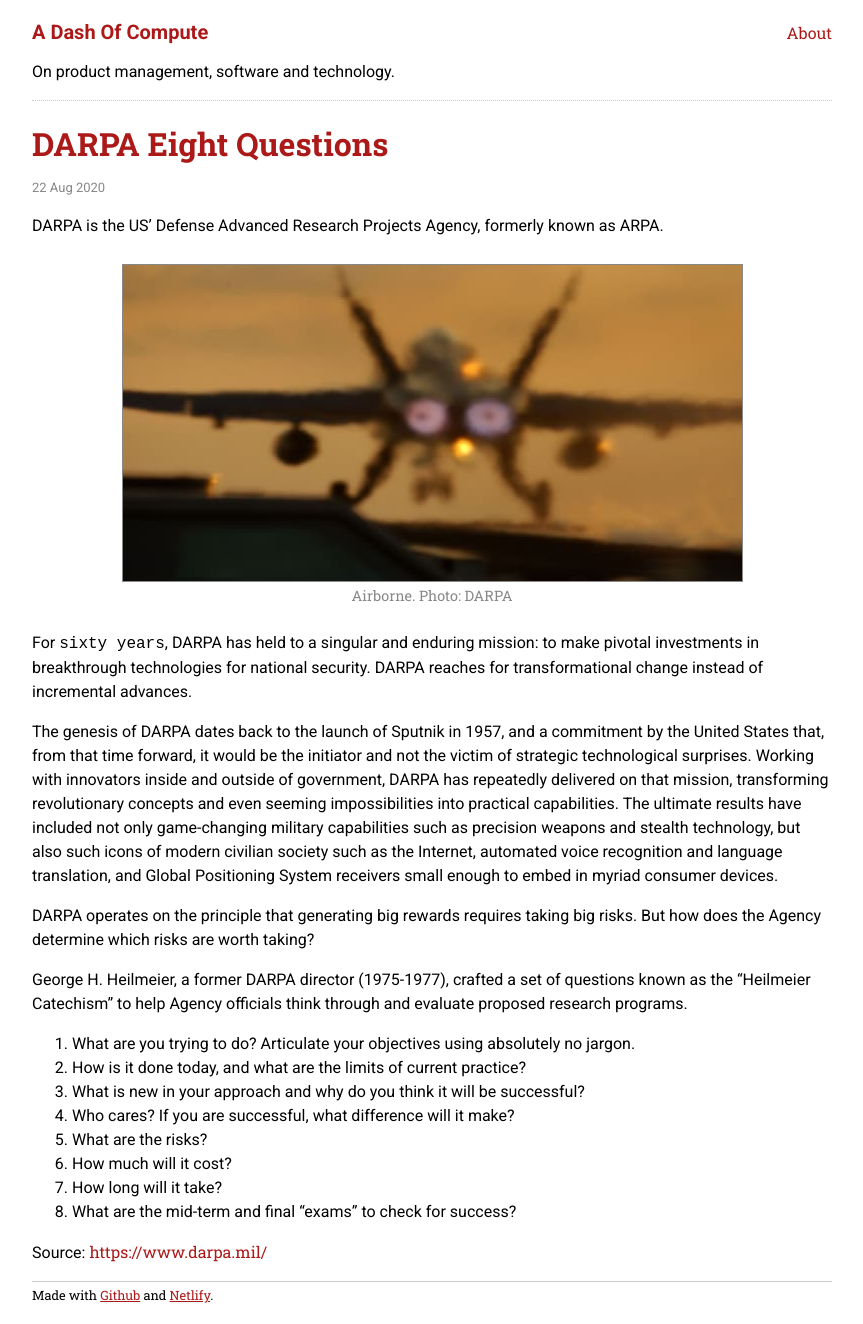
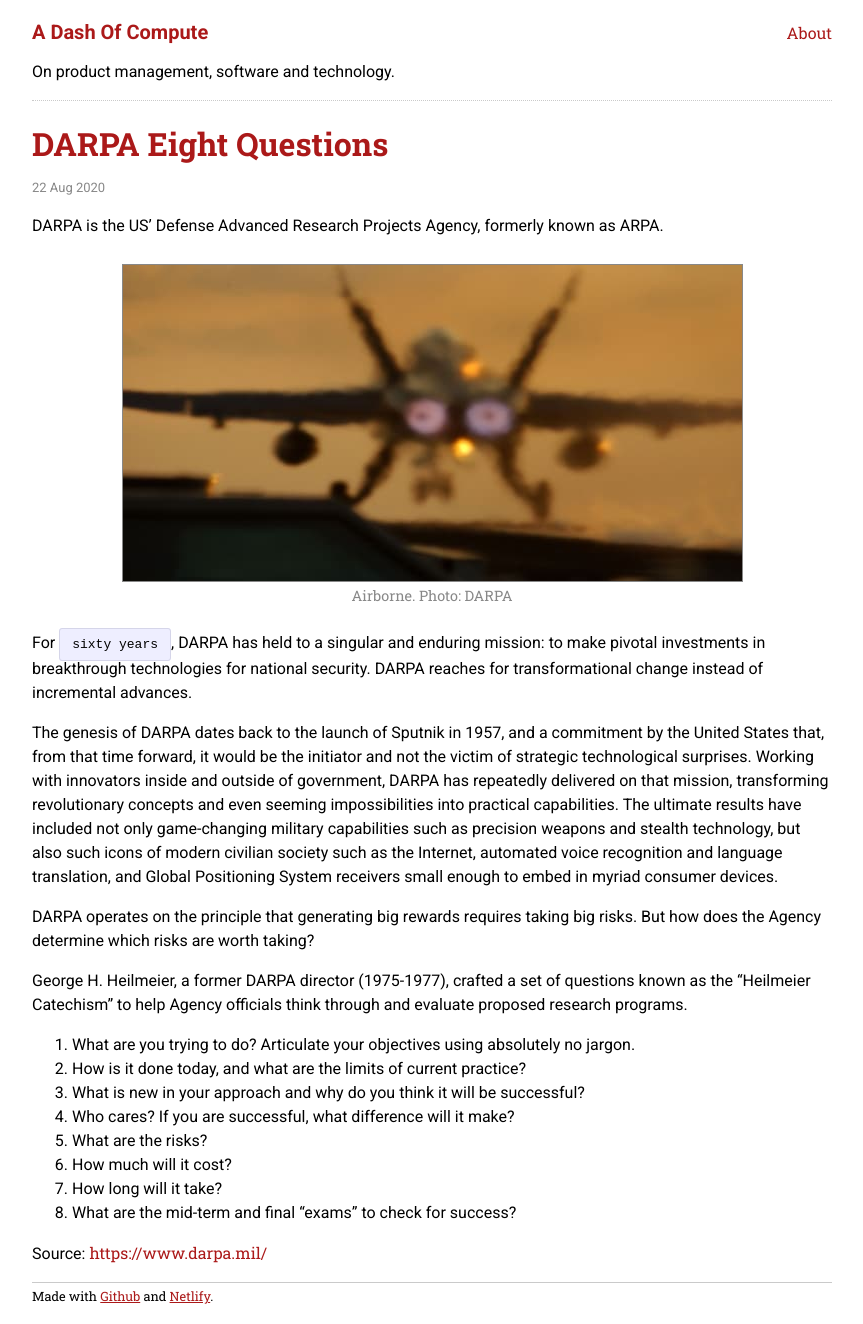
Before and after one commit to sautee/sautee.github.io, a Jekyll site: the page built from _posts/2020-08-22-the-heilmeier-catechism.md, in a window 1280 px wide. Shown: the whole page, without its empty margins (208-1071 px from the left). Built offline with Jekyll 4.4.1, drawn with Linux system fonts in a browser that asks for light colours.

Commit message:
Update site.css

```diff
--- a/css/site.css
+++ b/css/site.css
@@ -117,7 +117,7 @@ code span {
   font-size: 1em;
 }
 
-.highlight pre {
+.highlight pre, .post code {
     border: 1px solid #d5d5e9;
     background-color: #eef;
     padding: 8px 12px;
```
